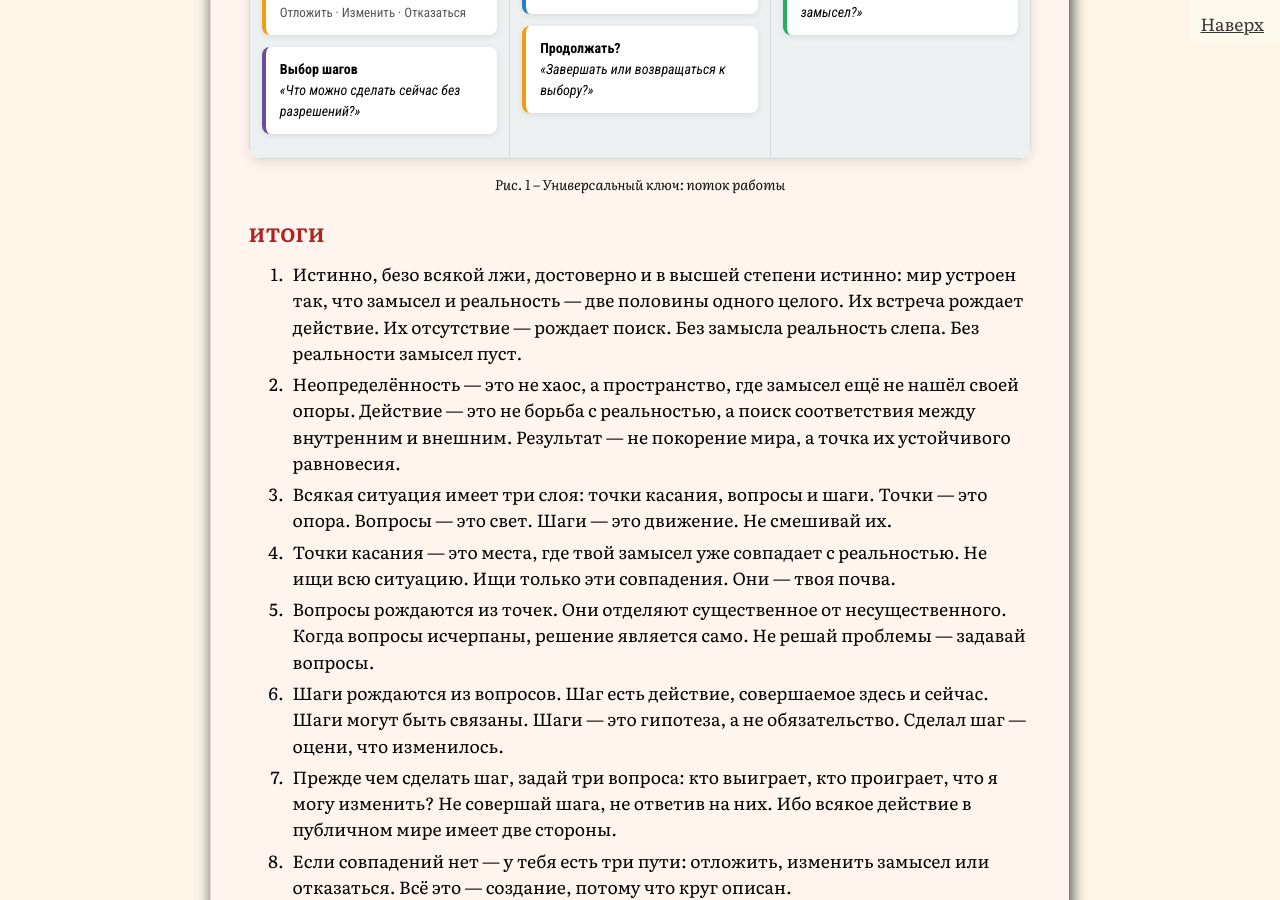
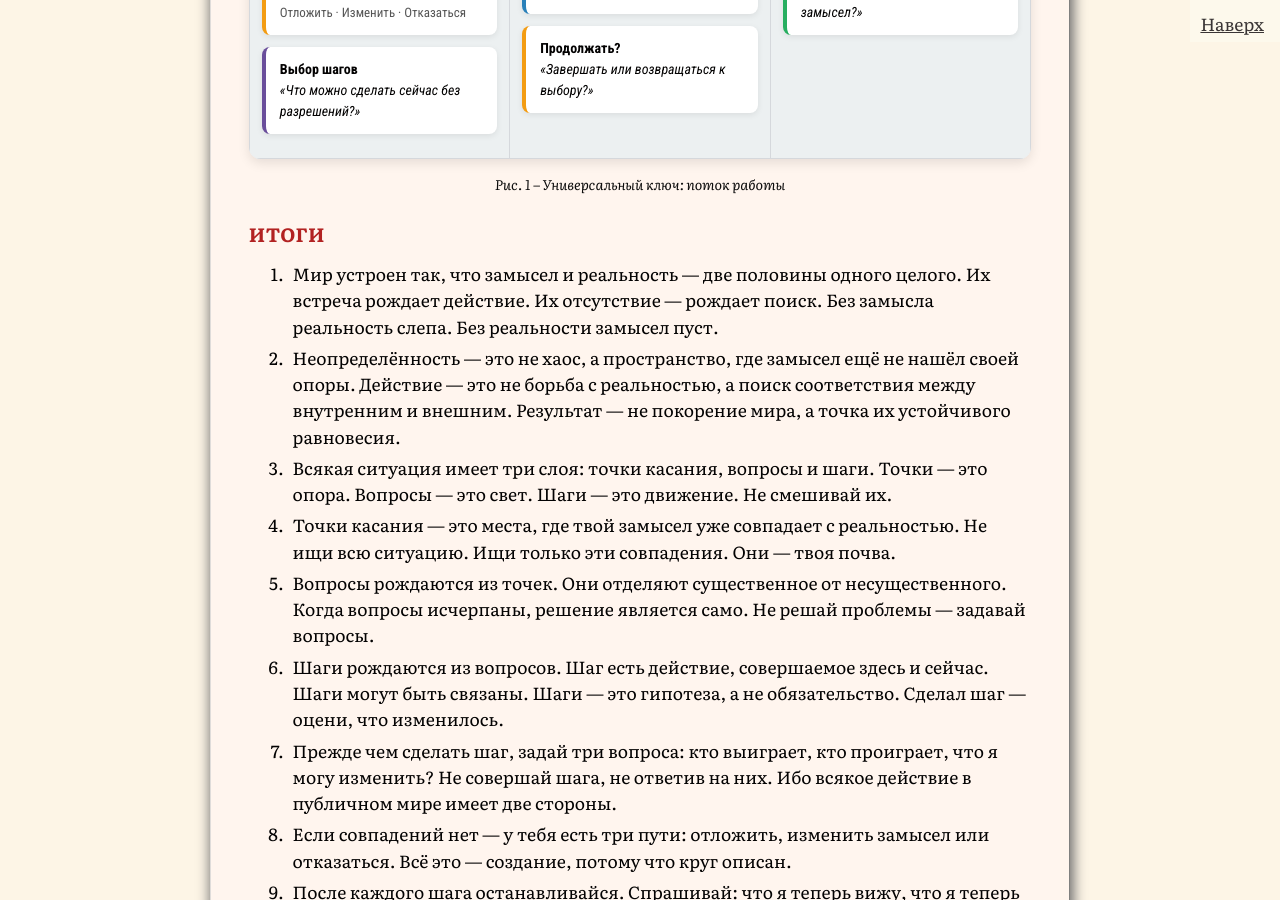
Before and after one commit to SergSi/land-use-art, a Jekyll site: the page built from _posts/2026-06-24-key.md, in a window 1280 px wide and 900 px high, scrolled down 7856 px. Built offline with Jekyll 4.4.1, drawn with Linux system fonts in a browser that asks for light colours; some web fonts are replaced.

Commit message:
Update 2026-06-24-key.md

```diff
--- a/_posts/2026-06-24-key.md
+++ b/_posts/2026-06-24-key.md
@@ -220,6 +220,7 @@ class: analitika
 
 ---
 <br>
+
 <table class="kanban-board">
   <tr>
     <th>🔍 Этап 1<br><span style="font-weight:400;font-size:14px;">Подготовка и выбор</span></th>
@@ -290,7 +291,7 @@ class: analitika
 </p>
 ### ИТОГИ
 
-1. Истинно, безо всякой лжи, достоверно и в высшей степени истинно: мир устроен так, что замысел и реальность — две половины одного целого. Их встреча рождает действие. Их отсутствие — рождает поиск. Без замысла реальность слепа. Без реальности замысел пуст.
+1. Мир устроен так, что замысел и реальность — две половины одного целого. Их встреча рождает действие. Их отсутствие — рождает поиск. Без замысла реальность слепа. Без реальности замысел пуст.
 2. Неопределённость — это не хаос, а пространство, где замысел ещё не нашёл своей опоры. Действие — это не борьба с реальностью, а поиск соответствия между внутренним и внешним. Результат — не покорение мира, а точка их устойчивого равновесия.
 3. Всякая ситуация имеет три слоя: точки касания, вопросы и шаги. Точки — это опора. Вопросы — это свет. Шаги — это движение. Не смешивай их.
 4. Точки касания — это места, где твой замысел уже совпадает с реальностью. Не ищи всю ситуацию. Ищи только эти совпадения. Они — твоя почва.
```
